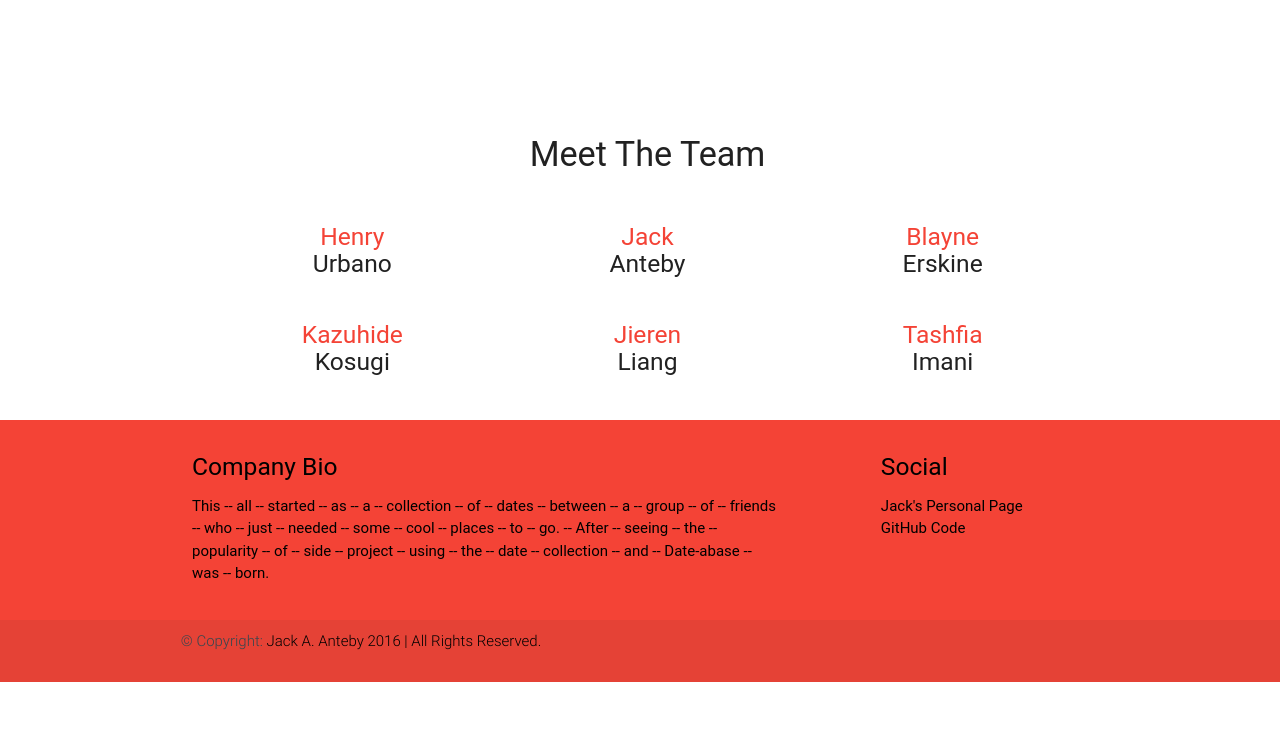
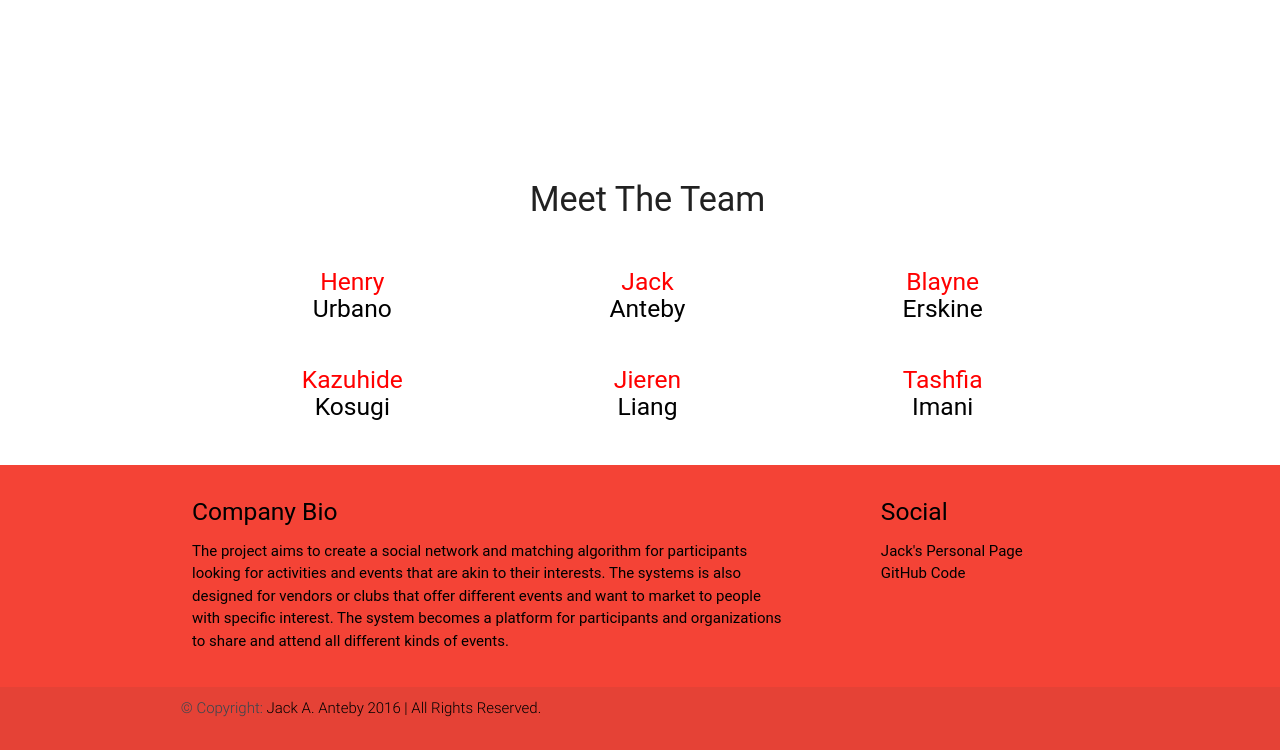
Before and after one commit to Janteby1/calendar, a Django app: page / in a window 1280 px wide; the page is wider, and only the part inside the window is pictured. Shown: the part 2760-3510 px from the top of that part. Before the commit the page ends 3442 px from the top of that part, so only its background shows below. Run offline with Django 3.2, Linux system fonts and the light colour scheme; some libraries are stand-ins or nearby versions; some web fonts are replaced.

Commit message:
everything done except how we did it

```diff
--- a/cal/static/css/style.css
+++ b/cal/static/css/style.css
@@ -105,7 +105,25 @@ footer.page-footer {
 	-webkit-filter: grayscale(80%) !important;
 }
 
+.name:hover .ja-red-text {
+	color: black;
+}
 
+.name:hover .ja-black-text {
+	color: red;
+}
+
+.ja-red-text{
+	color: red;
+}
+
+.ja-black-text{
+	color: black;
+}
+
+#hover:hover {
+	font-weight: bold;
+}
 
 
 
--- a/cal/templates/about.html
+++ b/cal/templates/about.html
@@ -7,16 +7,16 @@
           <div class="card z-depth-3">
             <div class="card-content black-text">
               <span class="red-text card-title"><h3>About MyCal</h3></span>
-        <p> Date-abase is a collection of wonderful, exciting and romantic date ideas in and around the New York and New Jersy Area. The collection of dates was started as a small project between a group of friends who just needed some cool places to go. </p><br>
+        <p> MyCal aims to create a social network and matching algorithm for participants looking for activities and events that are akin to their interests. The systems is also designed for vendors or clubs that offer different events and want to market to people with specific interest. The system becomes a platform for participants and organizations to share and attend all different kinds of events.</p><br>
 
-        <p> Today, Date-abase is a thriving web site where users can search for date ideas by a variety of different criteria and can add their own ideas to the ever growing database. The Date-abase website  started as a side project hobby and is continually being updated and upgraded with new and cool features so stay tuned to see what is in store! </p><br>
+        <p> MyCal was born out of the idea that participants and organizations are both frustrated for the same reasons and we wanted to try and fix that. As a group of college students we set out to complete our goal and thus MyCal was born! We hope you enjoy your experience and look forward to rolling out more improvements and features as we grow. </p><br>
 
         <p>
-        Thank you and we hope you enjoy your date! <br><br>
+        Thank you and we hope you enjoy your events! <br><br>
 
         Best, <br><br>
 
-                <em>The MyCal team </em>
+                <em class="red-text">The MyCal team </em>
         </p>
             </div>
           </div>
--- a/cal/templates/index.html
+++ b/cal/templates/index.html
@@ -24,29 +24,7 @@
             <div class="background_shaddow">
             <br>
           <h2 id="red" class="">MyCal Event Planner</h2>
-          <h5 class="white-text">Find and Plan Events Specifically Tagged to Your Interests!</h5>
-            <br>
-            </div>
-        </div>
-      </li>
-      <li>
-        <img id="blacked" src="{% static "pic.jpg" %}"> <!-- random neighborhood -->
-        <div class="caption center-align">
-            <div class="background_shaddow">
-            <br>
-          <h2 id="red" class="">MyCal Event Planner</h2>
-          <h5 class="white-text">Find and Plan Events Specifically Tagged to Your Interests!</h5>
-            <br>
-            </div>
-        </div>
-      </li>
-            <li>
-        <img id="blacked" src="{% static "pic.jpg" %}"> <!-- random neighborhood -->
-        <div class="caption center-align">
-            <div class="background_shaddow">
-            <br>
-          <h2 id="red" class="">MyCal Event Planner</h2>
-          <h5 class="white-text">Find and Plan Events Specifically Tagged to Your Interests!</h5>
+          <h5 class="white-text">Market Your Events Specifically to Users with Similar Interests!</h5>
             <br>
             </div>
         </div>
@@ -66,19 +44,19 @@
 
         <div class="col s12 m4">
             <div class="icon-block">
-                <h2 class="center red-text"><i class="material-icons">flash_on</i></h2>
-                <h5 class="center">Speeds up Home Searching</h5>
+                <h2 class="center red-text"><i class="material-icons">equalizer</i></h2>
+                <h5 class="center">User Driven Results</h5>
 
-                <p class="light center">Not sure which New York neighborhood is right for you? Not to worry, we have done the research for you. Just enter a few things about yourself and let our search engine find the perfect neighborhood for you.</p>
+                <p class="light center">Our proprietary database is designed specifically to connect users and events based on their own choices and interests. No longer will you get unwanted advertisments for events that dont interest you. Let us help you find only the events you know you will like.</p>
             </div>
         </div>
 
         <div class="col s12 m4">
             <div class="icon-block">
-                <h2 class="center red-text"><i class="material-icons">equalizer</i></h2>
-                <h5 class="center">Data Driven Results</h5>
+                <h2 class="center red-text"><i class="material-icons">flash_on</i></h2>
+                <h5 class="center">Targeted Recruiting and Advertising</h5>
 
-                <p class="light center">Our proprietary database is comprised of information from diverse data sets. We curated information acorss different categories using Government Cencus Data, as well as Google, Yelp, StreetEasy, NYC Open Data and other APIs.</p>
+                <p class="light center">We know your events depend on participants and volunteers, so why waste your time and money trying to attract people that are not interested? Let us bring the people to you. With our website all an organization needs to do is create an event, add their tags and wait for the people to fill up the spots.</p>
             </div>
         </div>
 
@@ -87,7 +65,7 @@
                 <h2 class="center red-text"><i class="material-icons">grade</i></h2>
                 <h5 class="center">Easy to Work With</h5>
 
-                <p class="light center">Your future neighborhood is just a few clicks away. With easy to use interface and a simple one page design, this site was developed with users in mind. Let our step by step form guide you to a future home in NYC.</p>
+                <p class="light center">Searching fo revents is no longer as hard as it used to be. With easy to use interface and a simple one page design, this site was developed with users in mind. Let our step by step form guide you to your next great event.</p>
             </div>
         </div>
 
@@ -188,42 +166,42 @@
                 <div class="col s12 m4 l4">
                     <div class="icon-block">
                         <br>
-                        <h5 class="center"><span class="red-text">Henry</span><br>Urbano</h5>
+                        <h5 class="center name"><span class="ja-red-text">Henry</span><br><span class="ja-black-text">Urbano</span></h5>
                     </div>
                 </div>
 
                 <div class="col s12 m4 l4">
                     <div class="icon-block">
                         <br>
-                        <h5 class="center"><span class="red-text">Jack</span><br>Anteby</h5>
+                        <h5 class="center name"><span class="ja-red-text">Jack</span><br><span class="ja-black-text">Anteby</span></h5>
                     </div>
                 </div>
 
                 <div class="col s12 m4 l4">
                     <div class="icon-block">
                         <br>
-                        <h5 class="center"><span class="red-text">Blayne</span><br>Erskine</h5>
+                        <h5 class="center name"><span class="ja-red-text">Blayne</span><br><span class="ja-black-text">Erskine</span></h5>
                     </div>
                 </div>
 
                 <div class="col s12 m4 l4">
                     <div class="icon-block">
                         <br>
-                        <h5 class="center"><span class="red-text">Kazuhide</span><br>Kosugi</h5>
+                        <h5 class="center name"><span class="ja-red-text">Kazuhide</span><br><span class="ja-black-text">Kosugi</span></h5>
                     </div>
                 </div>
 
                 <div class="col s12 m4 l4">
                     <div class="icon-block">
                         <br>
-                        <h5 class="center"><span class="red-text">Jieren</span><br>Liang</h5>
+                        <h5 class="center name"><span class="ja-red-text">Jieren</span><br><span class="ja-black-text">Liang</span></h5>
                     </div>
                 </div>
 
                 <div class="col s12 m4 l4">
                     <div class="icon-block">
                         <br>
-                        <h5 class="center"><span class="red-text">Tashfia</span><br>Imani</h5>
+                        <h5 class="center name"><span class="ja-red-text">Tashfia</span><br><span class="ja-black-text">Imani</span></h5>
                     </div>
                 </div>
 
@@ -241,7 +219,7 @@
         <div class="row">
             <div class="col l8 s12">
                 <h5 class="black-text">Company Bio</h5>
-                <p class="black-text">This -- all -- started -- as -- a -- collection -- of -- dates -- between -- a -- group -- of -- friends -- who -- just -- needed -- some -- cool -- places -- to -- go. -- After -- seeing -- the -- popularity -- of -- side -- project -- using -- the -- date -- collection -- and -- Date-abase -- was -- born.</p>
+                <p class="black-text">The project aims to create a social network and matching algorithm for participants looking for activities and events that are akin to their interests. The systems is also designed for vendors or clubs that offer different events and want to market to people with specific interest. The system becomes a platform for participants and organizations to share and attend all different kinds of events.</p>
                 </div>
 
                     <div class="col l1 m0 s0">
@@ -252,8 +230,8 @@
                 <div class="col l3 m5 s5">
                     <h5 class="black-text">Social</h5>
                     <ul>
-                        <li><a class="black-text" id="grey_hover" href="http://www.jackanteby.com">Jack's Personal Page</a></li>
-                        <li><a class="black-text" id="grey_hover" href="https://github.com/Janteby1/date-abase-v2.0.git">GitHub Code</a></li>
+                        <li><a class="black-text" id="hover" href="http://www.jackanteby.com">Jack's Personal Page</a></li>
+                        <li><a class="black-text" id="hover" href="https://github.com/Janteby1/date-abase-v2.0.git">GitHub Code</a></li>
                     </ul>
                 </div>
             </div>
--- a/cal/views.py
+++ b/cal/views.py
@@ -204,13 +204,13 @@ class My_Events(View):
 
 	def get(self, request):
 		user = request.user
-		if user:
+		try:
 			tags = self.get_user_tags(user)
 			events = self.get_events(tags)
 			# makes all the events json
 			events = [event.to_json() for event in events]
 			return JsonResponse({"success": True, 'results': events})
-		else:
+		except:
 			return JsonResponse({"success": False})
 
 
```
Also changed, not shown: db.sqlite3.
